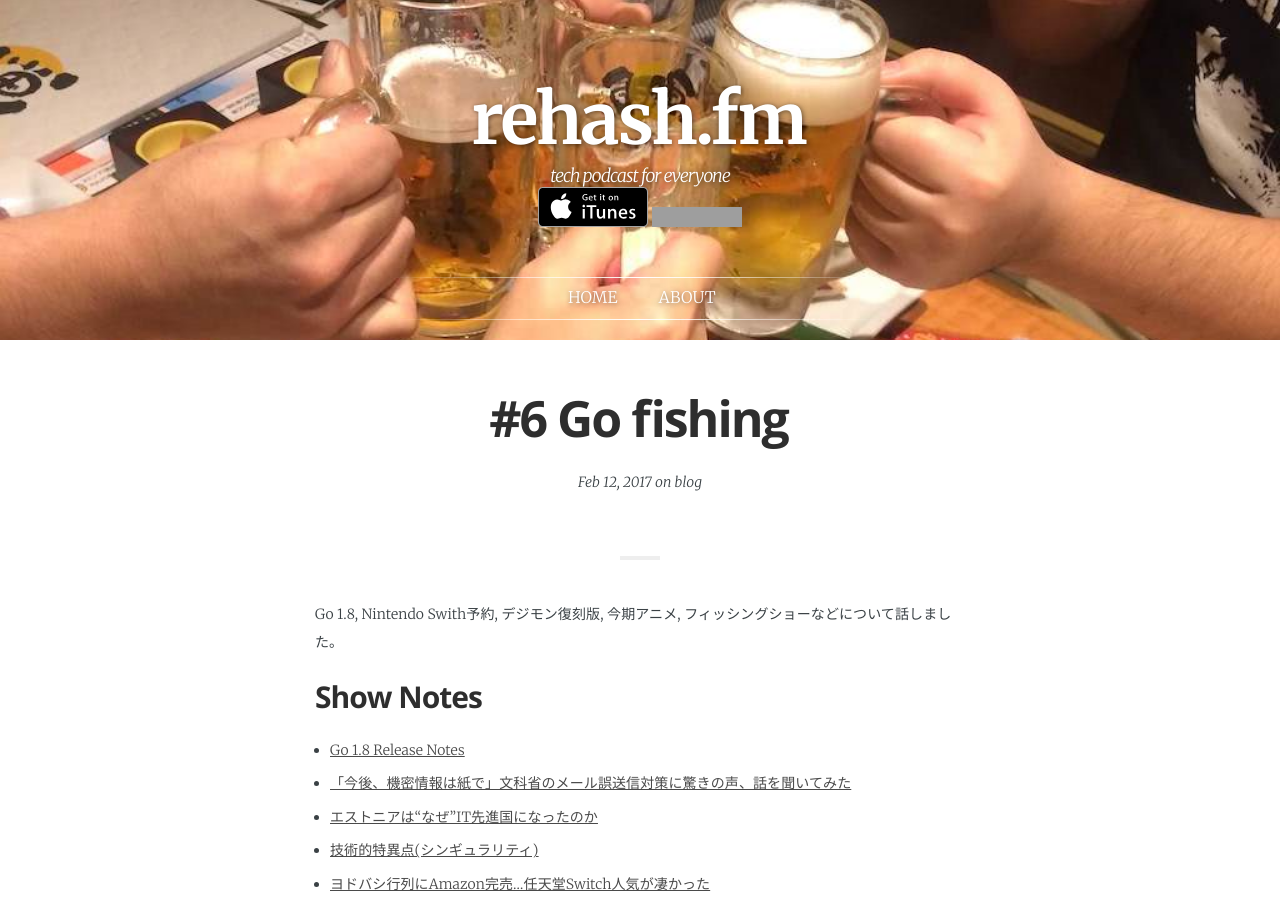
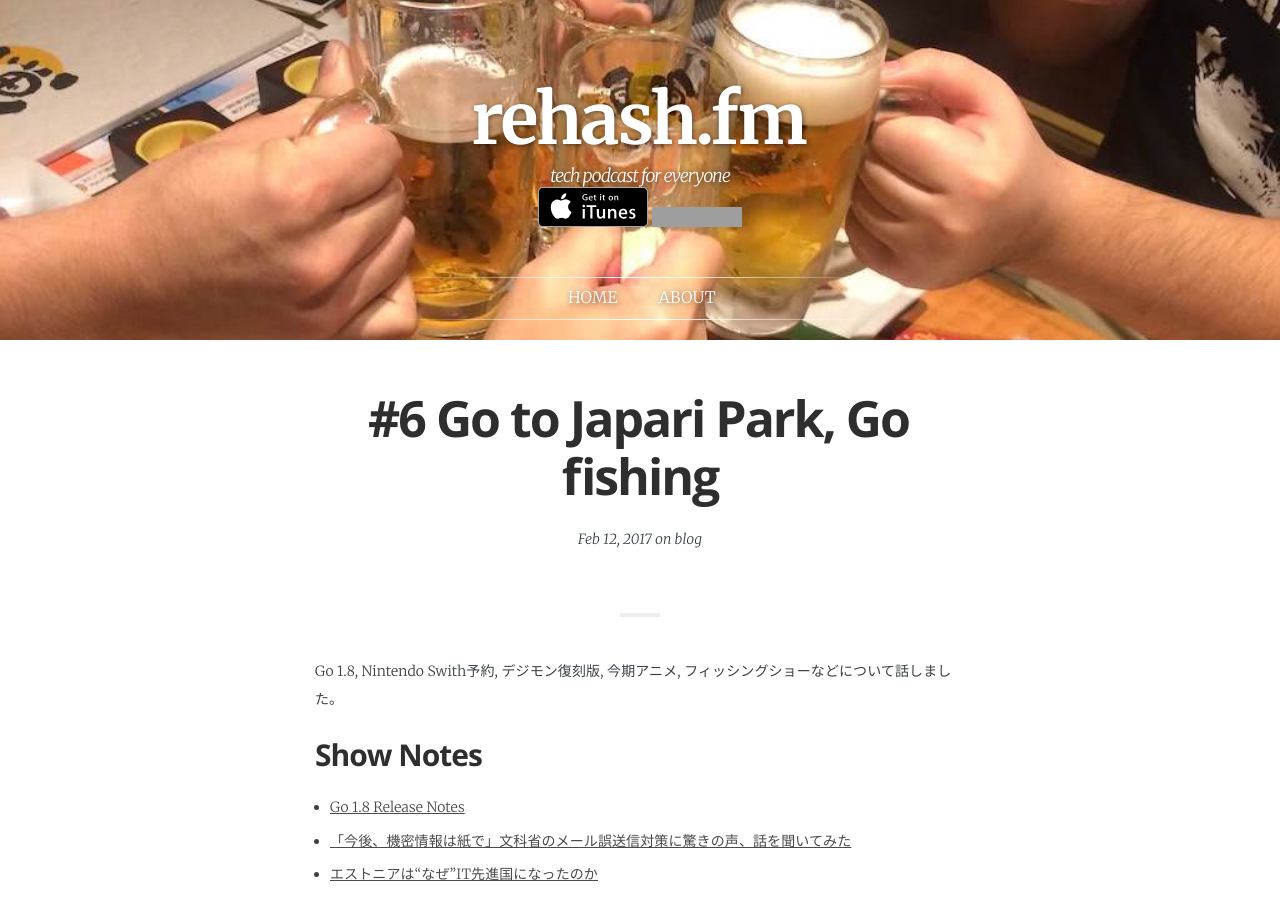
Before and after one commit to rehashfm/rehash.fm, a Jekyll site: the page built from _posts/2017-02-12-6.md, in a window 1280 px wide and 900 px high. Built offline with Jekyll 4.4.1, drawn with Linux system fonts in a browser that asks for light colours; some web fonts are replaced; grey boxes are pictures that could not be loaded.

Commit message:
Change title #6

```diff
--- a/_posts/2017-02-12-6.md
+++ b/_posts/2017-02-12-6.md
@@ -1,6 +1,6 @@
 ---
 layout:            post
-title:             "#6 Go fishing"
+title:             "#6 Go to Japari Park, Go fishing"
 date:              2017-02-12 12:00:00 +0900
 tags:              blog
 category:          Blog
```
